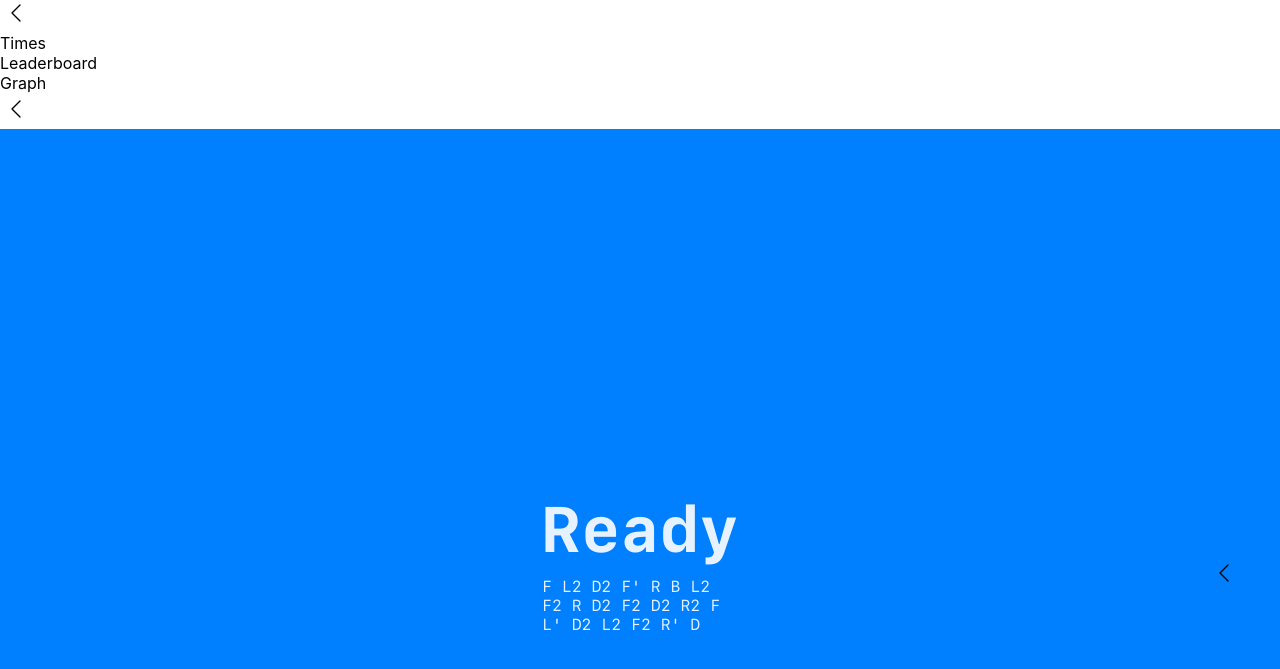
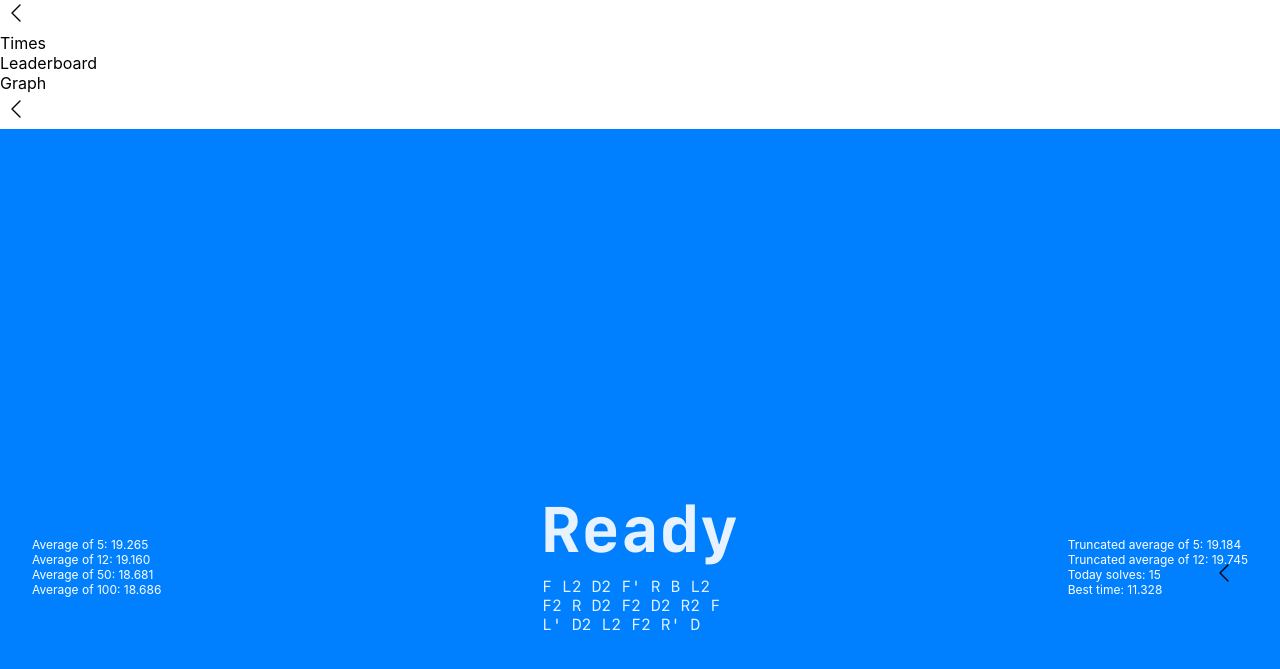
Before and after one commit to LightslicerGP/TimeSkip, a plain HTML site: page index.html in a window 1280 px wide. Shown: the part 171-840 px from the top of the page. Drawn offline with Linux system fonts and the light colour scheme; a web font is replaced by a local one.

Commit message:
Solve stats overlay initialized
Show average, solve-count, and best-time statistics in fixed-position panels at the bottom of the timer view.

```diff
--- a/index.css
+++ b/index.css
@@ -128,6 +128,26 @@ nav>#BL {
     -moz-user-select: none;
     -ms-user-select: none;
     user-select: none;
+}
+
+#statsBL,
+#statsBR {
+    position: fixed;
+    bottom: 32px;
+}
+
+#statsBL>p,
+#statsBR>p {
+    font-size: 12px;
+    color: #FFFFFF;
+}
+
+#statsBL {
+    left: 32px;
+}
+
+#statsBR {
+    right: 32px;
 }
 
 #settings {
--- a/index.html
+++ b/index.html
@@ -123,6 +123,18 @@
         </nav>
         <div id="time">Ready</div>
         <div id="scramble">B2 D2 B2 D R2 U' F2 D' U' B' D2 B2 U2 R2 D F D' F2 R</div>
+        <div id="statsBL">
+            <p>Average of 5: 19.265</p>
+            <p>Average of 12: 19.160</p>
+            <p>Average of 50: 18.681</p>
+            <p>Average of 100: 18.686</p>
+        </div>
+        <div id="statsBR">
+            <p>Truncated average of 5: 19.184</p>
+            <p>Truncated average of 12: 19.745</p>
+            <p>Today solves: 15</p>
+            <p>Best time: 11.328</p>
+        </div>
     </section>
     <section id="times" class="removed">
         <nav>
```
